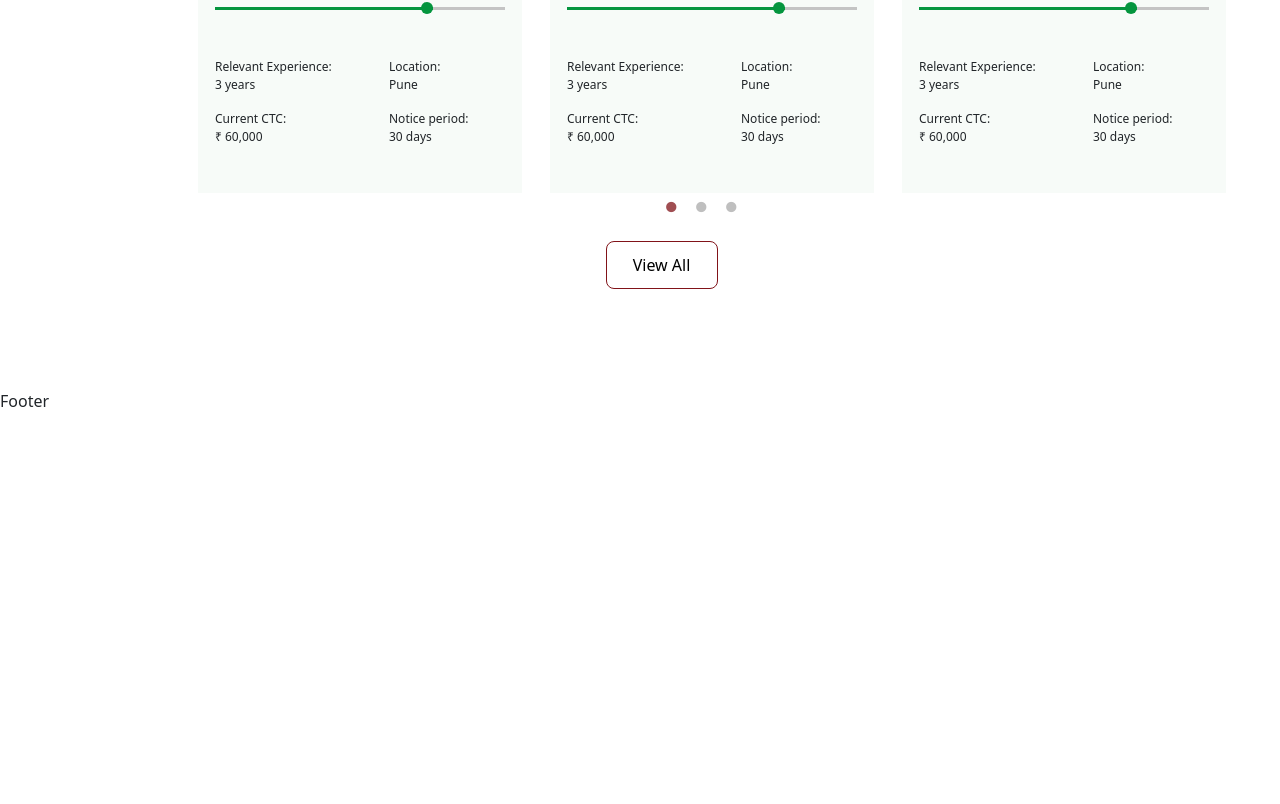
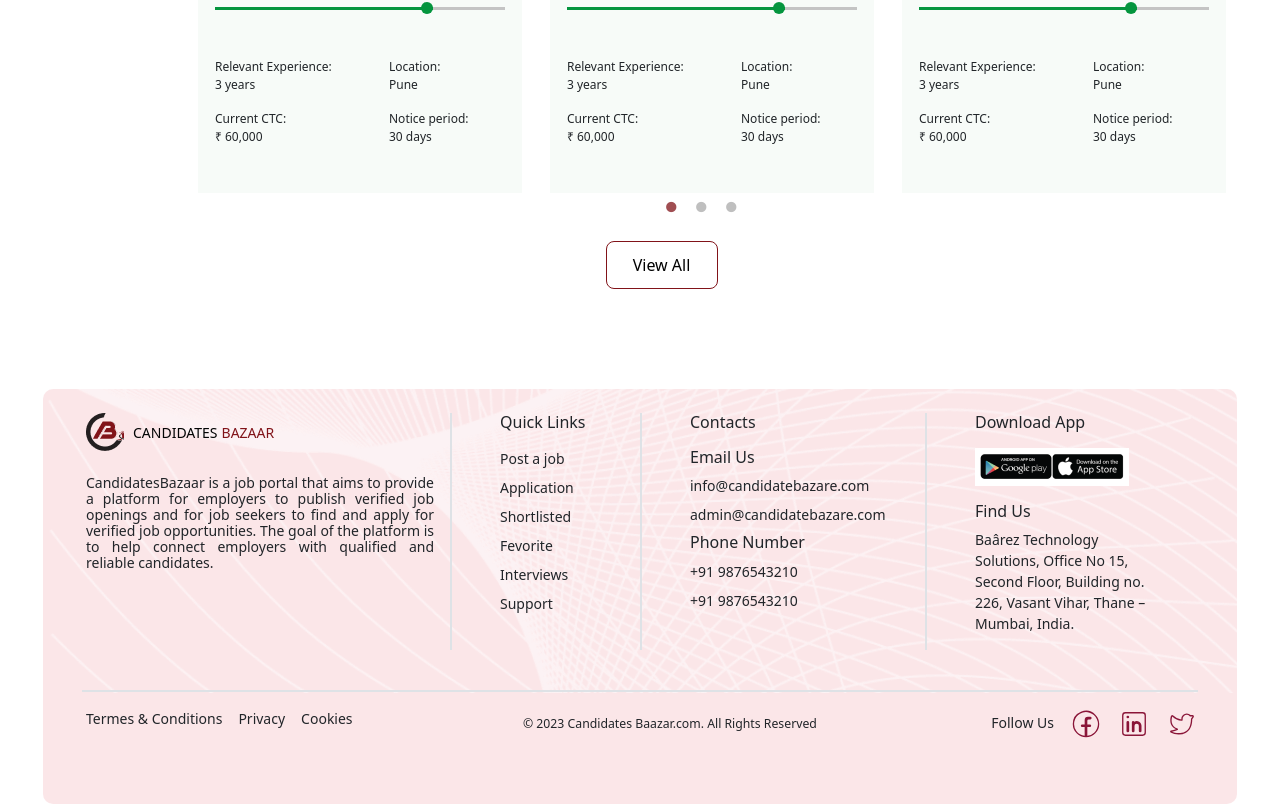
Before and after one commit to divyarajbaraiya/react-poc-recruitment-website, a React (Create React App) app: page / in a window 1280 px wide. Shown: the part 2518-3322 px from the top of the page. Before the commit the page ends 2931 px from the top, so only its background shows below. Built offline with nearby package versions, Linux system fonts and the light colour scheme; sample sign-in values are in the browser's storage.

Commit message:
footer design

```diff
--- a/src/components/Footer/Footer.tsx
+++ b/src/components/Footer/Footer.tsx
@@ -1,7 +1,114 @@
 import { FC } from "react";
+import { CiFacebook } from "react-icons/ci";
+import { CiLinkedin } from "react-icons/ci";
+import { CiTwitter } from "react-icons/ci";
+
+import "./assets/style.scss";
+
+import { AppHeaderLogo } from "../AppHeaderLogo";
+import { useNavigate } from "react-router-dom";
 
 interface FooterProps {}
 
 export const Footer: FC<FooterProps> = () => {
-  return <footer>Footer</footer>;
+  const navigate = useNavigate();
+
+  return (
+    <footer className="footer-container">
+      <div className="container py-4">
+        <div className="row">
+          <div className="col-4 mb-3 px-3">
+            <AppHeaderLogo />
+
+            <p className="footer-container--display-text mt-4">
+              CandidatesBazaar is a job portal that aims to provide a platform
+              for employers to publish verified job openings and for job seekers
+              to find and apply for verified job opportunities. The goal of the
+              platform is to help connect employers with qualified and reliable
+              candidates.
+            </p>
+          </div>
+
+          <div className="col-2 mb-3 border-start border-2 px-5">
+            <h6 className="font-weight-light mb-3">Quick Links</h6>
+            <ul className="nav flex-column">
+              <li className="nav-item mb-2" onClick={() => navigate("/dummy")}>
+                Post a job
+              </li>
+              <li className="nav-item mb-2">Application</li>
+              <li className="nav-item mb-2">Shortlisted</li>
+              <li className="nav-item mb-2">Fevorite</li>
+              <li className="nav-item mb-2">Interviews</li>
+              <li className="nav-item mb-2">Support</li>
+            </ul>
+          </div>
+
+          <div className="col-3 mb-3 border-start border-2 px-5">
+            <h6 className="mb-3">Contacts</h6>
+            <div className="nav flex-column">
+              <h6 className="font-weight-bold">Email Us</h6>
+              <ul className="nav flex-column">
+                <li className="nav-item mb-2">info@candidatebazare.com</li>
+                <li className="nav-item mb-2">admin@candidatebazare.com</li>
+              </ul>
+            </div>
+            <div className="nav flex-column ">
+              <h6 className="font-weight-bold">Phone Number</h6>
+              <ul className="nav flex-column">
+                <li className="nav-item mb-2">+91 9876543210</li>
+                <li className="nav-item mb-2">+91 9876543210</li>
+              </ul>
+            </div>
+          </div>
+
+          <div className="col-3  mb-3  border-start border-2 px-5">
+            <h6 className="mb-3">Download App</h6>
+            <div className="footer-container--download-app"></div>
+            <h6 className="mt-3">Find Us</h6>
+            <p className="text-left">
+              Baârez Technology Solutions, Office No 15, Second Floor, Building
+              no. 226, Vasant Vihar, Thane – Mumbai, India.
+            </p>
+          </div>
+        </div>
+
+        <div className="d-flex flex-wrap justify-content-between align-item-center py-3 my-4 border-top border-2">
+          <div className="row">
+            <ul className="nav justify-content-left d-flex">
+              <li className="ms-3">Termes & Conditions</li>
+              <li className="ms-3">Privacy</li>
+              <li className="ms-3">Cookies</li>
+            </ul>
+          </div>
+
+          <div className="d-flex align-items-center">
+            <small className="">
+              © 2023 Candidates Baazar.com. All Rights Reserved
+            </small>
+          </div>
+
+          <div className="row footer-container--social-media">
+            <ul className="nav justify-content-end d-flex align-item-center">
+              <li className="ms-3 mt-1">Follow Us</li>
+              <li className="ms-3">
+                <a href="#" className="text-muted">
+                  <CiFacebook className="footer-container--social-media--social-icon" />
+                </a>
+              </li>
+              <li className="ms-3">
+                <a href="#" className="text-muted">
+                  <CiLinkedin className="footer-container--social-media--social-icon" />
+                </a>
+              </li>
+              <li className="ms-3">
+                <a href="#" className="text-muted">
+                  <CiTwitter className="footer-container--social-media--social-icon" />
+                </a>
+              </li>
+            </ul>
+          </div>
+        </div>
+      </div>
+    </footer>
+  );
 };
--- a/src/components/Footer/assets/style.scss
+++ b/src/components/Footer/assets/style.scss
@@ -0,0 +1,37 @@
+.footer-container {
+  background: rgba(249, 220, 223, 0.7);
+  border-radius: 10px;
+  font-size: 14px;
+  margin: 0 43px;
+  background-image: url("../../../assets/image/lines-png-clipart-background\ 1.png");
+  background-size: contain;
+  background-repeat: no-repeat;
+
+  .header-logo-container {
+    justify-content: left;
+  }
+
+  &--download-app {
+    padding: 5px;
+    width: 154px;
+    height: 38px;
+    background-image: url("../../../assets/image/dowenload-app.png");
+    background-size: contain;
+    background-repeat: no-repeat;
+  }
+
+  &--display-text {
+    font-weight: 500;
+    font-size: 14px;
+    line-height: 16px;
+    text-align: justify;
+  }
+
+  &--social-media {
+    &--social-icon {
+      width: 32px;
+      height: 32px;
+      color: #8a1538;
+    }
+  }
+}
```
Also changed, not shown: src/assets/image/dowenload-app.png (added), src/assets/image/lines-png-clipart-background 1.png (added).
